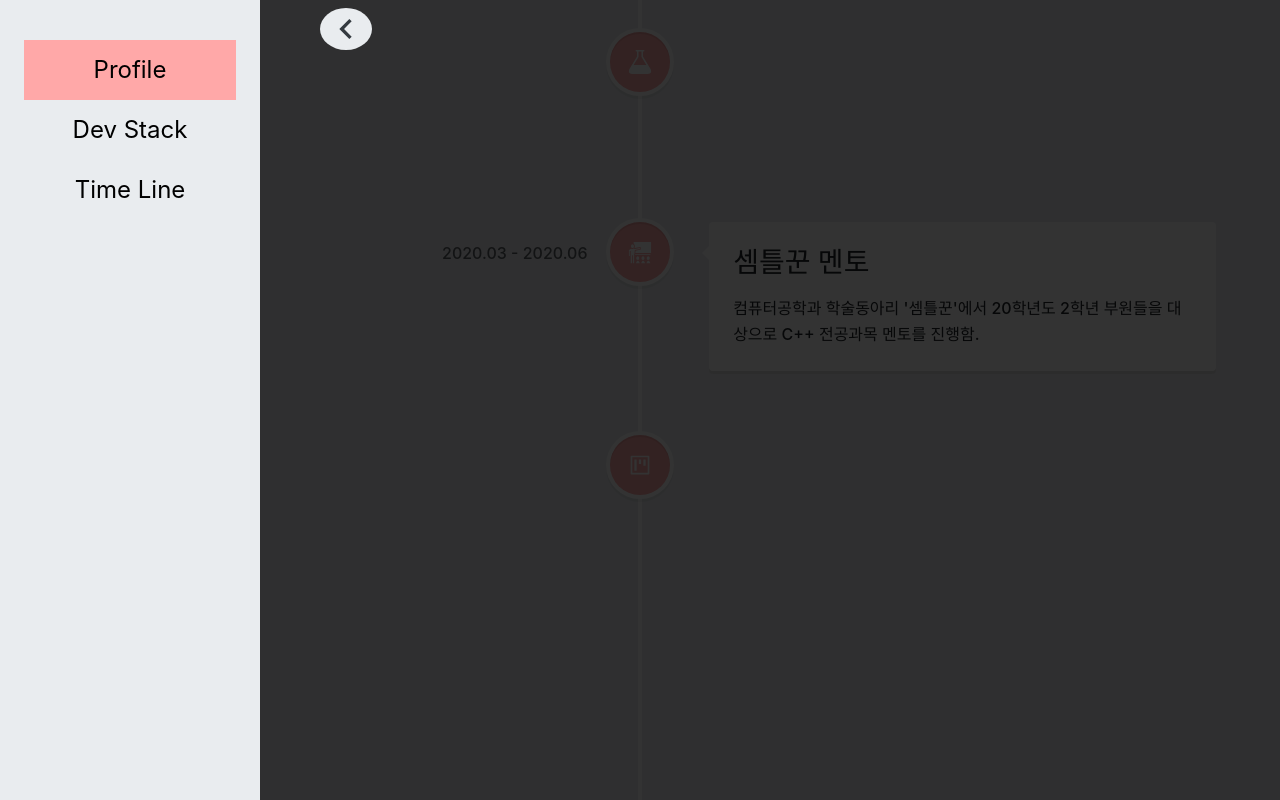
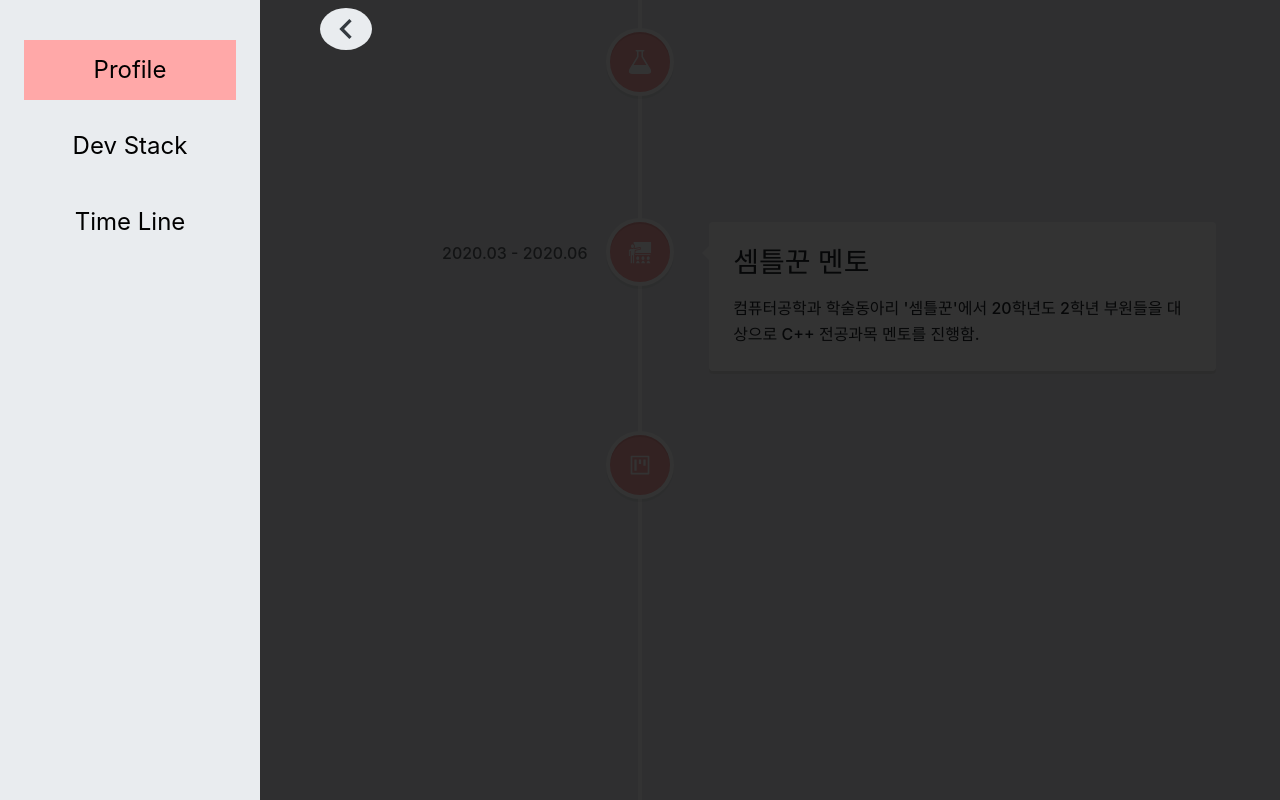
Before and after one commit to gunwoongPark/old-portfolio, a React (Create React App) app: page /timeline in a window 1280 px wide. Both pictures are taken after a click on the button 38 px from the left and 29 px from the top of the page. Shown: the top 800 px of the page. Built offline with nearby package versions, Linux system fonts and the light colour scheme.

Commit message:
z-index 수정

```diff
--- a/src/App.js
+++ b/src/App.js
@@ -5,7 +5,7 @@ import Sidebar from "./components/SideBar";
 import { useMediaQuery } from "react-responsive";
 import DevStack from "./components/DevStack";
 import TimeLine from "./components/TimeLine";
-import { Route, Switch } from "react-router-dom";
+import { Route } from "react-router-dom";
 
 const GlobalStyle = createGlobalStyle`
 body{
@@ -19,7 +19,7 @@ function App() {
   const [mode, setMode] = useState("");
 
   const sidebarItem = [
-    { title: "Profile", link: "/" },
+    { title: "Profile", link: "/Portfolio" },
     { title: "Dev Stack", link: "/devstack" },
     { title: "Time Line", link: "/timeline" },
   ];
@@ -38,9 +38,7 @@ function App() {
     if (isPc) setMode("isPc");
     else if (isTablet) setMode("isTablet");
     else if (isMobile) setMode("isMobile");
-
-    console.log(curPage);
-  }, [isMobile, isPc, isTablet, curPage]);
+  }, [isMobile, isPc, isTablet]);
 
   const openSidebar = () => {
     setSidebar(true);
@@ -59,7 +57,7 @@ function App() {
     <>
       <GlobalStyle />
 
-      <Route exact path="/">
+      <Route exact path="/Portfolio">
         <Profile mode={mode} />
       </Route>
 
@@ -70,12 +68,6 @@ function App() {
       <Route exact path="/timeline">
         <TimeLine />
       </Route>
-
-      {/* 기술 스택 */}
-      {/* {curPage === "Dev Stack" ? <DevStack mode={mode} /> : null} */}
-
-      {/* 프로젝트 */}
-      {/* {curPage === "Time Line" ? <TimeLine /> : null} */}
 
       {/* 사이드바 */}
       <Sidebar
--- a/src/components/BtnItem.js
+++ b/src/components/BtnItem.js
@@ -3,6 +3,8 @@ import styled from "styled-components";
 import { Link } from "react-router-dom";
 
 const Button = styled.button`
+  margin-top: 1rem;
+
   width: 100%;
   background: #e9ecef;
   outline: 0;
@@ -28,12 +30,12 @@ const Button = styled.button`
 `;
 
 const CheckedBtn = styled.button`
+  margin-top: 1rem;
+
   width: 100%;
   background: #ffa8a8;
   outline: 0;
   border: 0;
-
-  margin: 1rem 0 0 0;
 
   &:hover {
     background: #ffc9c9;
--- a/src/components/SideBar.js
+++ b/src/components/SideBar.js
@@ -186,7 +186,7 @@ function SideBar({
         <CloseBtn onClick={closeSlidebar} disappear={!visible}>
           <MdNavigateBefore size="40" />
         </CloseBtn>
-        <SidebarBlock disappear={!visible}>
+        <SidebarBlock disappear={!visible} style={{ zIndex: "10" }}>
           <BtnGroup>
             {sidebarItem.map((item, index) => (
               <BtnItem
--- a/src/components/TimeLine.js
+++ b/src/components/TimeLine.js
@@ -13,6 +13,8 @@ import { Carousel } from "react-bootstrap";
 import dummy from "../assets/dummy.PNG";
 
 import styled from "styled-components";
+
+import "../style/TimeLine.css";
 
 const LinkBtnGroup = styled.div`
   width: 100%;
@@ -35,7 +37,7 @@ const LinkBtn = styled.button`
 
 function TimeLine() {
   return (
-    <VerticalTimeline>
+    <VerticalTimeline className="timelineBlock">
       <VerticalTimelineElement
         date="2020.02 - 2020.09"
         iconStyle={{ background: " #ffa8a8", color: "#fff" }}
--- /dev/null
+++ b/src/style/TimeLine.css
@@ -0,0 +1,3 @@
+.timelineBlock {
+  z-index: 0;
+}
```
Also changed, not shown: 1 other file (tests, documents, lock files or other folders).
